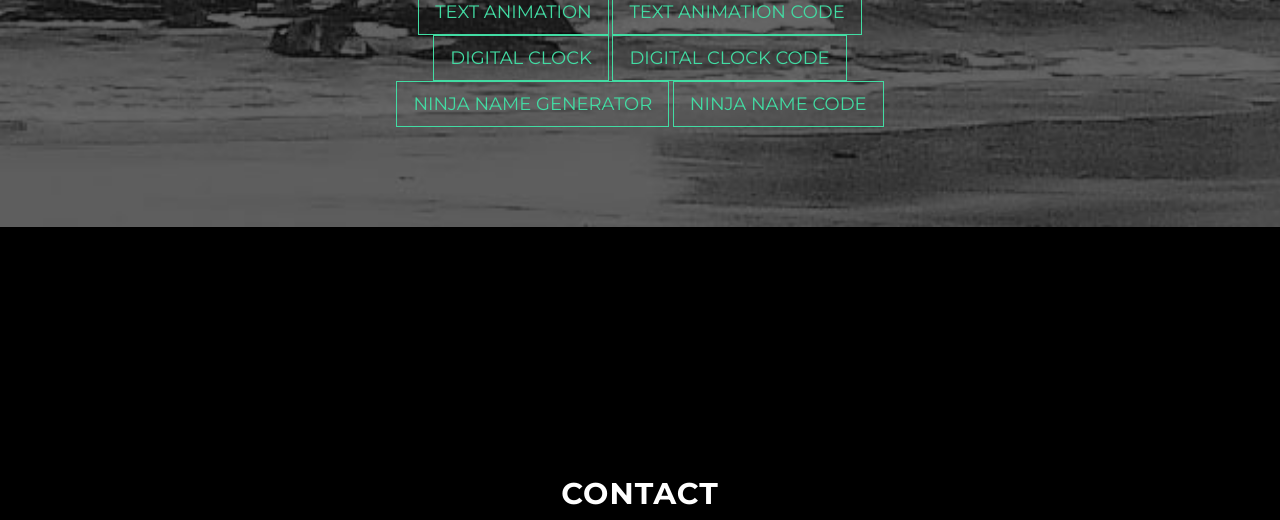
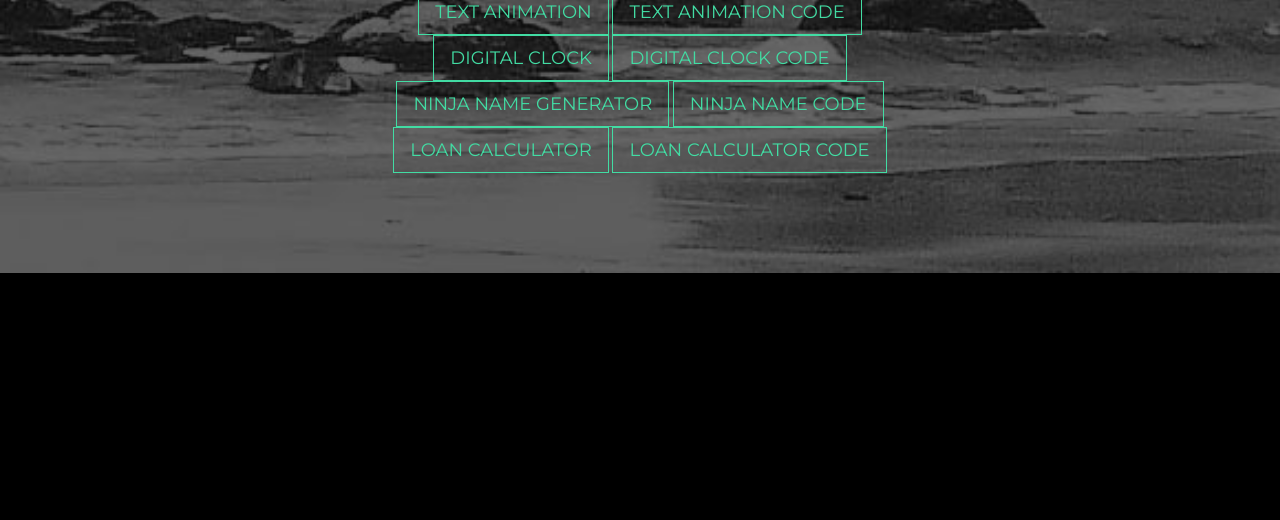
Before and after one commit to paintingreality/portfolionew, a website: page index.html in a window 1280 px wide. Shown: the part 2540-3060 px from the top of the page. Drawn offline with nearby package versions, Linux system fonts and the light colour scheme; some packages are replaced by stand-ins of ours.

Commit message:
loan calc push

```diff
--- a/index.html
+++ b/index.html
@@ -133,6 +133,9 @@
                     <br>
                     <a href="https://paintingreality.github.io/ninja_name_-generator/" class="btn btn-default btn-lg">Ninja Name Generator</a>
                     <a href="https://github.com/paintingreality/ninja_name_-generator" class="btn btn-default btn-lg">Ninja Name Code</a>
+                    <br>
+                    <a href="https://paintingreality.github.io/Loan_Calculator/" class="btn btn-default btn-lg">Loan Calculator</a>
+                    <a href="https://github.com/paintingreality/Loan_Calculator" class="btn btn-default btn-lg">Loan Calculator Code</a>
 
                 </div>
             </div>
```
